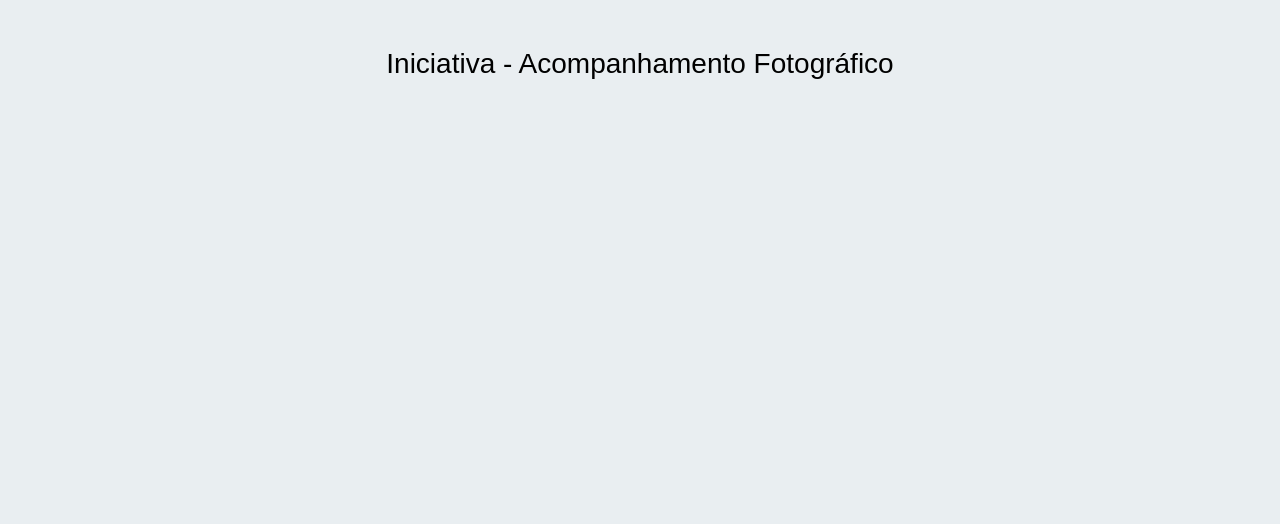
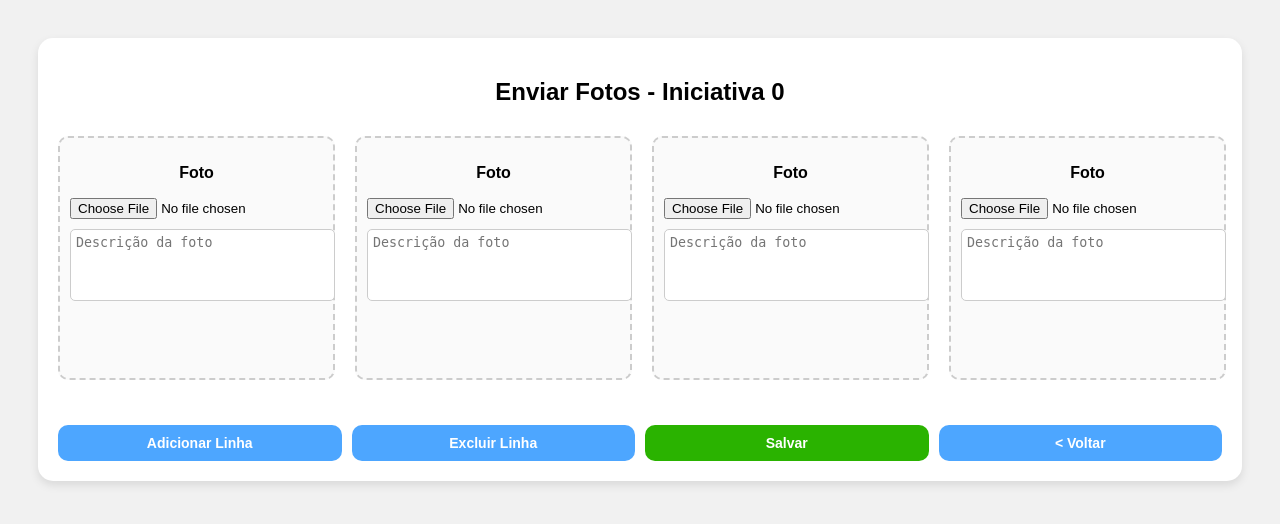
Before and after one commit to marcossrigel/CEHAB-Sistema-Monitoramento, a PHP site: page /fotografico.php in a window 1280 px wide. Shown: the top 524 px of the page. Run offline with PHP 8.4, Linux system fonts and the light colour scheme; data that the repository does not hold is empty.

Commit message:
adicionando fotos

```diff
--- a/siscreche/fotografico.php
+++ b/siscreche/fotografico.php
@@ -4,12 +4,21 @@ include_once("config.php");
 
 $id_iniciativa = isset($_GET['id_iniciativa']) ? intval($_GET['id_iniciativa']) : 0;
 
-// Carrega fotos
-$query_fotos = "SELECT * FROM fotos WHERE id_iniciativa = $id_iniciativa ORDER BY id ASC";
-$fotos_resultado = mysqli_query($conexao, $query_fotos);
-$fotos = [];
-while ($linha = mysqli_fetch_assoc($fotos_resultado)) {
-    $fotos[] = $linha;
+if ($_SERVER["REQUEST_METHOD"] === "POST") {
+    foreach ($_FILES['foto']['tmp_name'] as $i => $tmp) {
+        if (!empty($_FILES['foto']['name'][$i])) {
+            $descricao = mysqli_real_escape_string($conexao, $_POST['descricao'][$i]);
+            $nome_final = time() . '_' . basename($_FILES['foto']['name'][$i]);
+            $caminho = "uploads/" . $nome_final;
+
+            if (move_uploaded_file($tmp, $caminho)) {
+                $query = "INSERT INTO fotos (id_iniciativa, caminho, descricao) VALUES ($id_iniciativa, '$nome_final', '$descricao')";
+                mysqli_query($conexao, $query);
+            }
+        }
+    }
+
+    echo "<script>alert('Fotos enviadas com sucesso!'); window.location.href='acompanhamento_fotos.php?id_iniciativa=$id_iniciativa';</script>";
 }
 ?>
 
@@ -17,58 +26,167 @@ while ($linha = mysqli_fetch_assoc($fotos_resultado)) {
 <html lang="pt-BR">
 <head>
   <meta charset="UTF-8">
-  <title>Acompanhamento Fotográfico</title>
+  <title>Upload de Fotos</title>
   <style>
 body {
     font-family: Arial, sans-serif;
-      background-color: #e9eef1;
-      padding: 40px;
+    background-color: #f1f1f1;
+    padding: 30px;
 }
-    .titulo {
+
+.container {
+    max-width: 1200px;
+    margin: auto;
+    background: white;
+    padding: 20px;
+    border-radius: 15px;
+    box-shadow: 0 4px 10px rgba(0,0,0,0.1);
+}
+
+h2 {
     text-align: center;
-      font-size: 28px;
     margin-bottom: 30px;
 }
-    .grid {
+
+.linha-fotos {
     display: flex;
-      flex-wrap: wrap;
     justify-content: space-between;
     gap: 20px;
+    margin-bottom: 30px;
+    flex-wrap: nowrap;
 }
+
 .foto-box {
-      background: white;
+    flex: 1;
+    min-height: 220px;
+    background: #fafafa;
+    border: 2px dashed #ccc;
     border-radius: 10px;
-      box-shadow: 0 4px 10px rgba(0,0,0,0.1);
-      width: 23%;
+    padding: 10px;
+    text-align: center;
+}
+
+.foto-box input[type="file"] {
+    display: block;
+    margin: 10px auto;
+}
+
+.foto-box textarea {
+    width: 100%;
+    height: 60px;
+    border: 1px solid #ccc;
+    border-radius: 5px;
+    resize: none;
+    padding: 5px;
+}
+
+button {
+    display: block;
+    width: 100%;
+    background-color: #4da6ff;
+    color: white;
+    border: none;
+    border-radius: 10px;
+    padding: 12px;
+    font-size: 16px;
+    font-weight: bold;
+    margin-top: 15px;
+    cursor: pointer;
+}
+.btn {
+padding: 8px 16px;
+border: none;
+border-radius: 10px;
+font-size: 14px;
+font-weight: bold;
+cursor: pointer;
+}
+
+button:hover {
+    background-color: #3399ff;
+}
+
+.button-group {
+    margin-top: 20px;
     display: flex;
-      flex-direction: column;
-      align-items: center;
-      padding: 10px;
+    justify-content: space-around;
+    gap: 10px;
 }
-    .foto-box img {
-      max-width: 100%;
-      border-radius: 8px;
+.button-group button {
+    padding: 10px 20px;
+    background-color: #4da6ff;
+    color: white;
+    border: none;
+    border-radius: 10px;
+    cursor: pointer;
+    font-weight: bold;
+    transition: background-color 0.3s ease;
 }
-    .descricao {
-      text-align: center;
-      margin-top: 8px;
-      font-weight: bold;
-      font-size: 14px;
+.button-group button:hover {
+    background-color: #3399ff;
 }
   </style>
 </head>
 <body>
+  <div class="container">
+    <h2>Enviar Fotos - Iniciativa <?php echo $id_iniciativa; ?></h2>
+    <form method="post" enctype="multipart/form-data" id="form-fotos">
 
-  <div class="titulo"><?php echo htmlspecialchars($nome_iniciativa ?? "Iniciativa"); ?> - Acompanhamento Fotográfico</div>
-
-  <div class="grid">
-    <?php foreach ($fotos as $index => $foto): ?>
+      <div id="linhas-container">
+        <!-- 1ª linha inicial -->
+        <div class="linha-fotos">
+          <?php for ($i = 0; $i < 4; $i++): ?>
             <div class="foto-box">
-        <img src="uploads/<?php echo htmlspecialchars($foto['caminho']); ?>" alt="Foto <?php echo $index + 1; ?>">
-        <div class="descricao">FOTO <?php echo str_pad($index + 1, 2, '0', STR_PAD_LEFT); ?>: <?php echo htmlspecialchars($foto['descricao']); ?></div>
+              <p><strong>Foto</strong></p>
+              <input type="file" name="foto[]">
+              <textarea name="descricao[]" placeholder="Descrição da foto"></textarea>
             </div>
-    <?php endforeach; ?>
+          <?php endfor; ?>
+        </div>
       </div>
 
+    <div class="button-group">
+        <button type="button" class="btn azul" onclick="adicionarLinha()">Adicionar Linha</button>
+        <button type="button" class="btn azul" onclick="removerLinha()">Excluir Linha</button>
+        <button type="submit" class="btn verde" style="background-color:rgb(42, 179, 0);" >Salvar</button>
+        <button type="button" class="btn azul" onclick="window.location.href='visualizar.php?id_iniciativa=<?php echo $id_iniciativa; ?>';">&lt; Voltar</button>
+    </div>
+
+    </form>
+  </div>
+
+  <script>
+    function adicionarLinha() {
+      const container = document.getElementById('linhas-container');
+
+      const novaLinha = document.createElement('div');
+      novaLinha.className = 'linha-fotos';
+
+      for (let i = 0; i < 4; i++) {
+        const box = document.createElement('div');
+        box.className = 'foto-box';
+
+        box.innerHTML = `
+          <p><strong>Foto</strong></p>
+          <input type="file" name="foto[]">
+          <textarea name="descricao[]" placeholder="Descrição da foto"></textarea>
+        `;
+
+        novaLinha.appendChild(box);
+      }
+
+      container.appendChild(novaLinha);
+    }
+
+    function removerLinha() {
+        const container = document.getElementById('linhas-container');
+        const linhas = container.getElementsByClassName('linha-fotos');
+        if (linhas.length > 1) {
+            container.removeChild(linhas[linhas.length - 1]);
+        } else {
+            alert("Você precisa manter pelo menos uma linha.");
+        }
+    }
+  </script>
 </body>
 </html>
--- a/siscreche/visualizar.php
+++ b/siscreche/visualizar.php
@@ -256,7 +256,7 @@ h1 {
         Cronograma de Marcos
       </button>
 
-      <button style="background-color:#4da6ff; color:white; border:none; padding:10px 20px; border-radius:10px; font-weight:bold; cursor:pointer; margin-bottom:15px;">
+      <button onclick="window.location.href='fotografico.php';" style="background-color:#4da6ff; color:white; border:none; padding:10px 20px; border-radius:10px; font-weight:bold; cursor:pointer; margin-bottom:15px;">
         Acompanhamento Fotográfico
       </button>
 
```
Lines whose indentation alone changed are shown as unchanged.
